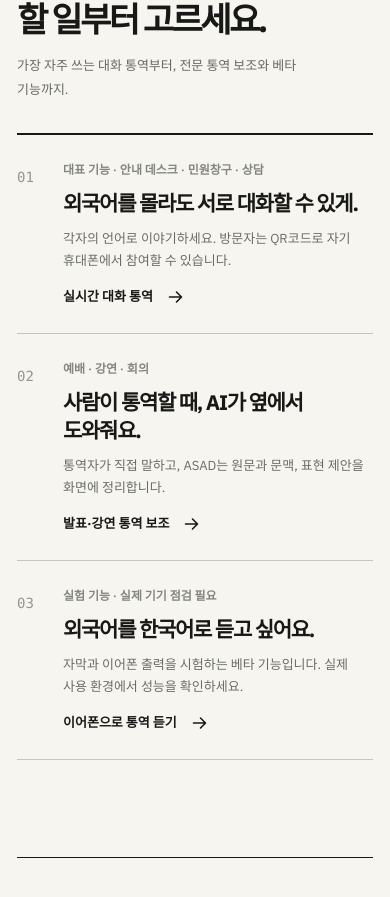
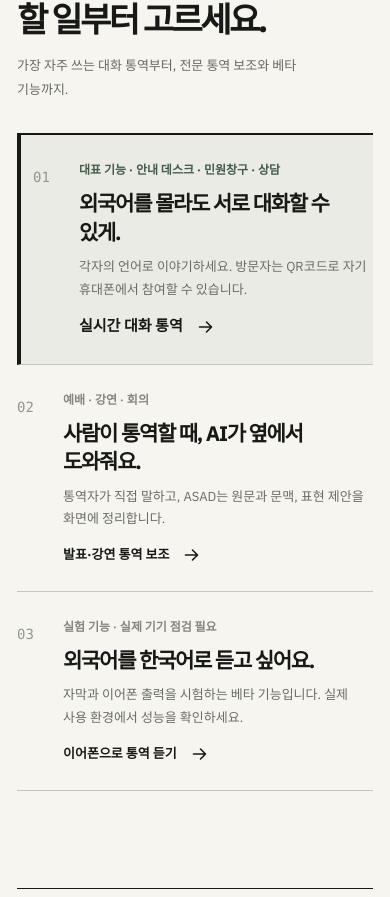
Before and after one commit to club-paradiso/asad, a Next.js app: page / in a window 390 px wide. Shown: the part 1355-2252 px from the top of the page. Built offline with nearby package versions, Linux system fonts and the light colour scheme.

Commit message:
style(home): highlight primary conversation workflow

```diff
--- a/src/features/home/home.module.css
+++ b/src/features/home/home.module.css
@@ -428,3 +428,20 @@
   .primaryLink, .secondaryLink, .workflow, .asideItem svg { transition: none; }
   .workflow:hover, .asideItem:hover svg { transform: none; }
 }
+
+/* Give the two-way conversation route a clear first-place visual hierarchy. */
+.featuredWorkflow {
+  background: #e9ebe4;
+  border-left: 4px solid var(--ink);
+  padding-left: 18px;
+}
+.featuredWorkflow:hover {
+  background: #e0e4db;
+  padding-left: 24px;
+}
+.featuredWorkflow .workflowContext { color: #465b49; font-weight: 800; }
+.featuredWorkflow .workflowAction > span:first-child { font-size: 15px; }
+@media (max-width: 520px) {
+  .featuredWorkflow { padding-left: 12px; }
+  .featuredWorkflow:hover { padding-left: 12px; background: #e0e4db; }
+}
```
